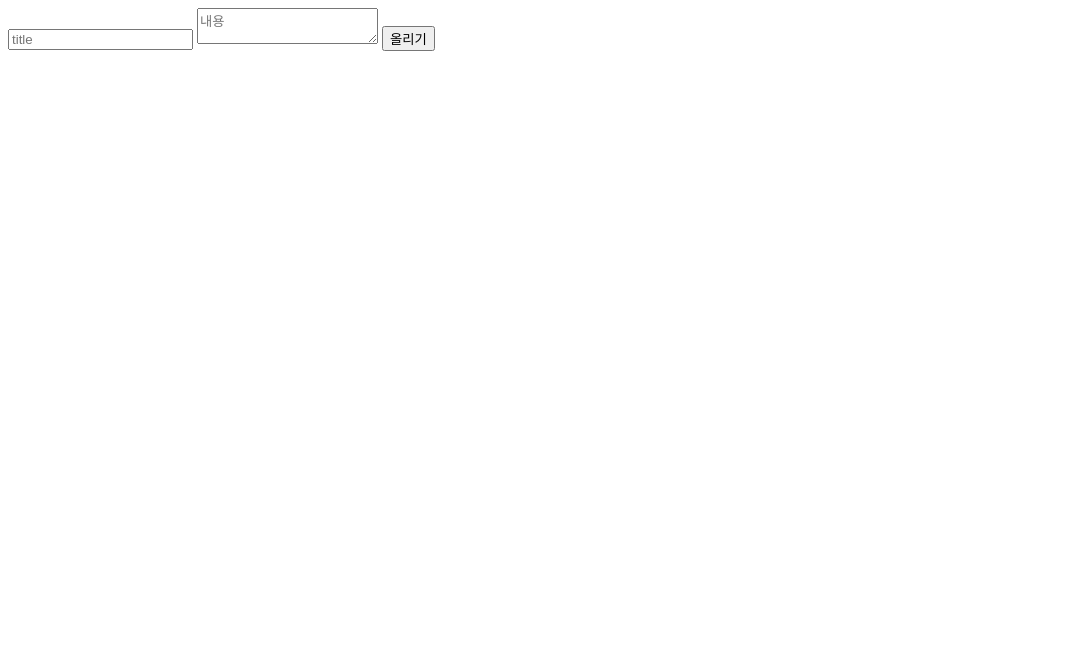
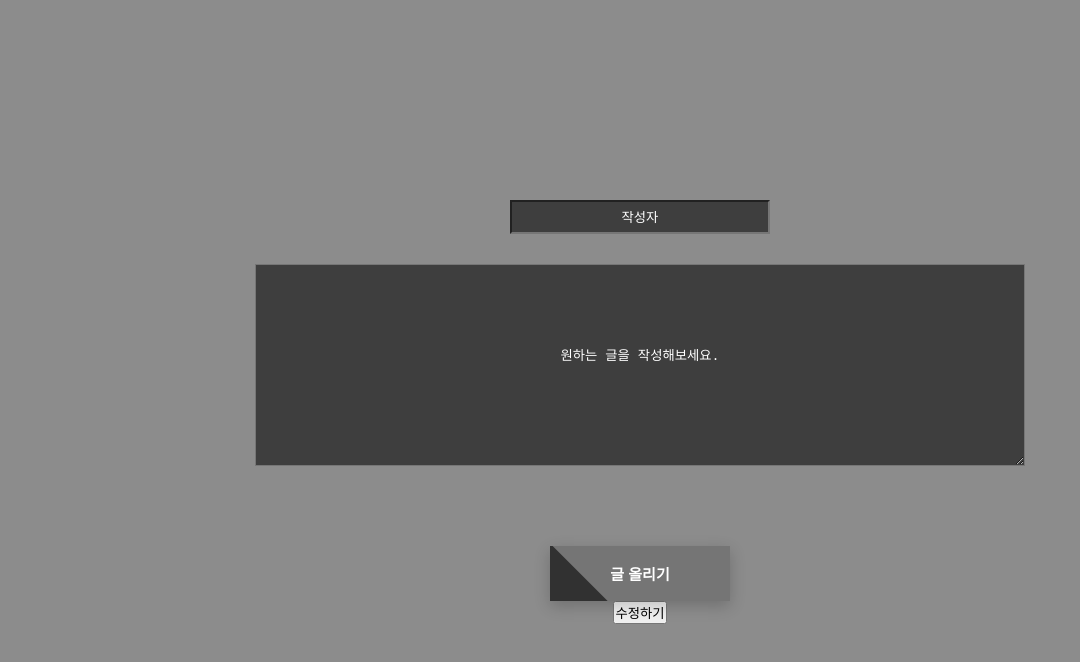
Before and after one commit to mandu0/notice, a plain HTML site: page public/upload.html in a window 1280 px wide. Shown: the whole page, without its empty margins (0-1080 px from the left). Drawn offline with nearby package versions, Linux system fonts and the light colour scheme.

Commit message:
css 추가

```diff
--- /dev/null
+++ b/public/index.css
@@ -0,0 +1,79 @@
+*{
+    padding: 0;
+    margin: 0;
+}
+body{
+    background-color: #999999;
+}
+h1{
+    text-align: center;
+    font-size: 2.5rem;
+    color: rgb(28, 28, 32);
+    margin-top: 40px;
+}
+.container{
+    display: flex;
+    flex-direction: column;
+    align-items: center;
+    margin-top: 30px;
+}
+.main_container{
+    width: 60vw;
+    padding: 40px;
+    margin: 20px;
+    border: 0.5px solid rgb(150, 150, 150);
+    background-color: #222;
+    border-radius: 5px;
+}
+.title{
+    font-size: 1.2em;
+    font-weight: 800;
+    color: #fff;
+}
+.content{
+    margin-top: 10px;
+    margin-left: 10px;
+    color: #fff;
+}
+.btn {
+  border: none;
+  display: block;
+  text-align: center;
+  cursor: pointer;
+  text-transform: uppercase;
+  outline: none;
+  overflow: hidden;
+  position: relative;
+  color: #fff;
+  font-weight: 700;
+  font-size: 15px;
+  background-color: #222;
+  padding: 17px 60px;
+  margin: 0 auto;
+  box-shadow: 0 5px 15px rgba(0,0,0,0.20);
+  margin-top: 100px;
+}
+
+.btn span {
+  position: relative;
+  z-index: 1;
+}
+
+.btn:after {
+  content: "";
+  position: absolute;
+  left: 0;
+  top: 0;
+  height: 490%;
+  width: 140%;
+  background: #3b4264;
+  -webkit-transition: all .5s ease-in-out;
+  transition: all .5s ease-in-out;
+  -webkit-transform: translateX(-98%) translateY(-25%) rotate(45deg);
+  transform: translateX(-98%) translateY(-25%) rotate(45deg);
+}
+
+.btn:hover:after {
+  -webkit-transform: translateX(-9%) translateY(-25%) rotate(45deg);
+  transform: translateX(-9%) translateY(-25%) rotate(45deg);
+}
--- /dev/null
+++ b/public/upload.css
@@ -0,0 +1,78 @@
+*{
+    margin: 0;
+    padding: 0;
+}
+body{
+    background-color: #8c8c8c;
+}
+.container{
+    height: 700px;
+    display: flex;
+    flex-direction: column;
+    align-items: center;
+    margin-top: 200px;
+}
+.title{
+    width: 20vw;
+    height: 30px;
+    margin-bottom: 30px;
+    background-color: #3e3e3e;
+    color: #fff;
+}
+.title::placeholder{
+    color: #fff;
+    text-align: center;
+}
+.content{
+    width: 60vw;
+    height: 200px;
+    margin-bottom: 80px;
+    background-color: #3e3e3e;
+    color: #fff;
+}
+.content::placeholder{
+    color: #fff;
+    text-align: center;
+    padding-top: 80px;
+}
+.btn {
+    border: none;
+    display: block;
+    text-align: center;
+    cursor: pointer;
+    text-transform: uppercase;
+    outline: none;
+    overflow: hidden;
+    position: relative;
+    color: #fff;
+    font-weight: 700;
+    font-size: 15px;
+    background-color: #757575;
+    padding: 17px 60px;
+    margin: 0 auto;
+    box-shadow: 0 5px 15px rgba(0,0,0,0.20);
+  }
+
+  .btn span {
+    position: relative;
+    z-index: 1;
+  }
+
+  .btn:after {
+    content: "";
+    position: absolute;
+    left: 0;
+    top: 0;
+    height: 490%;
+    width: 140%;
+    background: #313131;
+    -webkit-transition: all .5s ease-in-out;
+    transition: all .5s ease-in-out;
+    -webkit-transform: translateX(-98%) translateY(-25%) rotate(45deg);
+    transform: translateX(-98%) translateY(-25%) rotate(45deg);
+  }
+
+  .btn:hover:after {
+    -webkit-transform: translateX(-9%) translateY(-25%) rotate(45deg);
+    transform: translateX(-9%) translateY(-25%) rotate(45deg);
+  }
--- a/public/upload.html
+++ b/public/upload.html
@@ -1,17 +1,19 @@
 <!DOCTYPE html>
-<html lang="en">
+<html lang="ko">
 <head>
   <meta charset="UTF-8">
   <meta http-equiv="X-UA-Compatible" content="IE=edge">
   <meta name="viewport" content="width=device-width, initial-scale=1.0">
   <title>Document</title>
+  <link rel="stylesheet" href="upload.css">
 </head>
 <body>
 
     <div class="container mt-3">
-        <input type="text" class="form-control mt-2" id="title" placeholder="title">
-        <textarea class="form-control mt-2" id="content" placeholder="내용"></textarea>
-        <button class="btn btn-danger mt-3" id="send">올리기</button>
+        <input type="text" class="title form-control mt-2" id="title" placeholder="작성자">
+        <textarea class="content form-control mt-2" id="content" placeholder="원하는 글을 작성해보세요."></textarea>
+        <button class="btn btn-danger mt-3" id="send"><span>글 올리기</span></button>
+        <button class="change">수정하기</button>
     </div>
 
   <script src="http://code.jquery.com/jquery-3.5.1.min.js"></script>
@@ -34,21 +36,22 @@
   </script>
 
     <script>
+    const db = firebase.firestore();
 
-    const db = firebase.firestore();
-    const date = new Date(Date.UTC(2012, 11, 20, 3, 0, 0));
     $('#send').click(function(){
         var storage = {
-             내용 : $('#content').val(),
-             작성자 : $('#title').val(),
-             날짜 : date.toLocaleString('ko-KR', { timeZone: 'UTC' } ),
-            }
-        db.collection('notice').add({storage}).then(()=>{
-            window.location.href = "../public/index.html";
-        }).catch(() => {
-            console.log(err);
+          내용 : $('#content').val(),
+          작성자 : $('#title').val()
+        };
+
+        db.collection('notice').add({storage}).then(() => {
+            location.href = '/public/index.html';
+
+        }).catch(err => {
+            console.error(err);
         })
     });
+
 
   </script>
 </body>
```
Also changed, not shown: public/index.html (+22 -10 lines).
